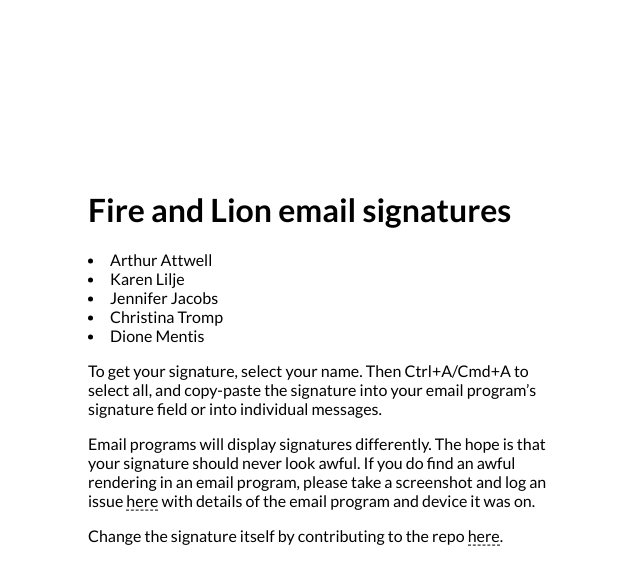
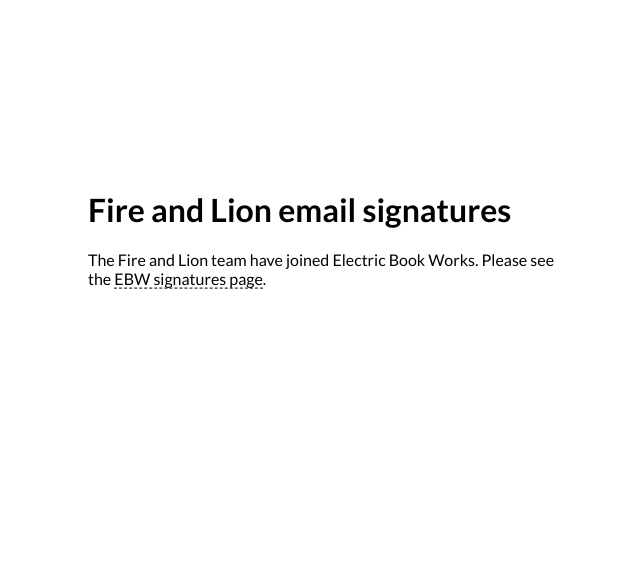
Before and after one commit to electricbookworks/fireandlion-signatures, a Jekyll site: the page built from index.md, in a window 1280 px wide. Shown: the top 585 px of the page, without its empty margins (312-952 px from the left). Built offline with Jekyll 4.4.1, drawn with Linux system fonts in a browser that asks for light colours.

Commit message:
Deprecate FL signatures

```diff
--- a/index.md
+++ b/index.md
@@ -4,14 +4,4 @@ title: Fire and Lion email signatures
 
 # {{ site.title }}
 
-<ul>
-{% for person in site.data.team %}
-	<li><a href="{{ person.file }}.html">{{ person.name }}</a></li>
-{% endfor %}
-</ul>
-
-To get your signature, select your name. Then Ctrl+A/Cmd+A to select all, and copy-paste the signature into your email program's signature field or into individual messages.
-
-Email programs will display signatures differently. The hope is that your signature should never look awful. If you do find an awful rendering in an email program, please take a screenshot and log an issue [here](https://github.com/fireandlion/signatures/issues) with details of the email program and device it was on.
-
-Change the signature itself by contributing to the repo [here](https://github.com/fireandlion/signatures).
+The Fire and Lion team have joined Electric Book Works. Please see the [EBW signatures page](https://electricbookworks.github.io/ebw-mail-signatures).
```
